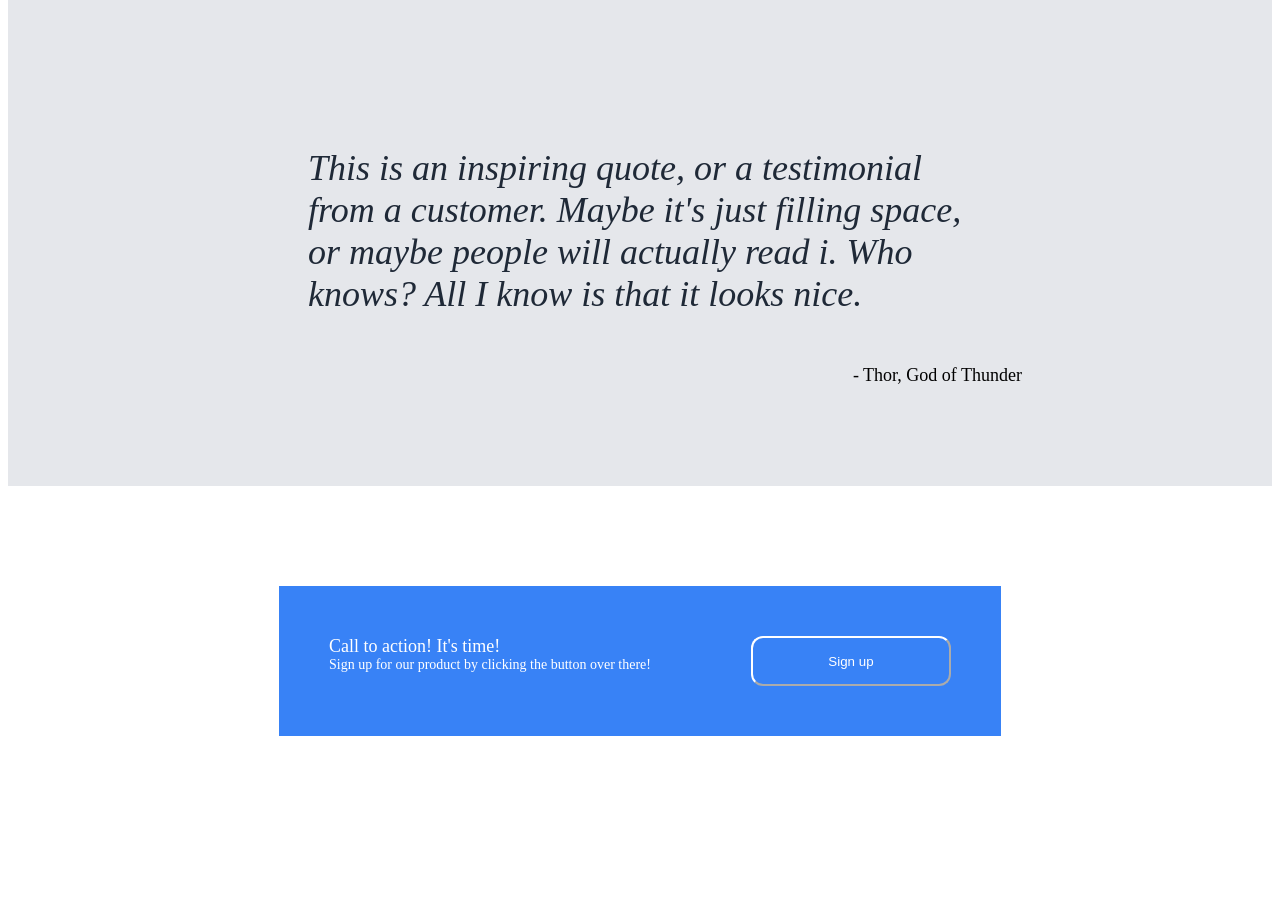
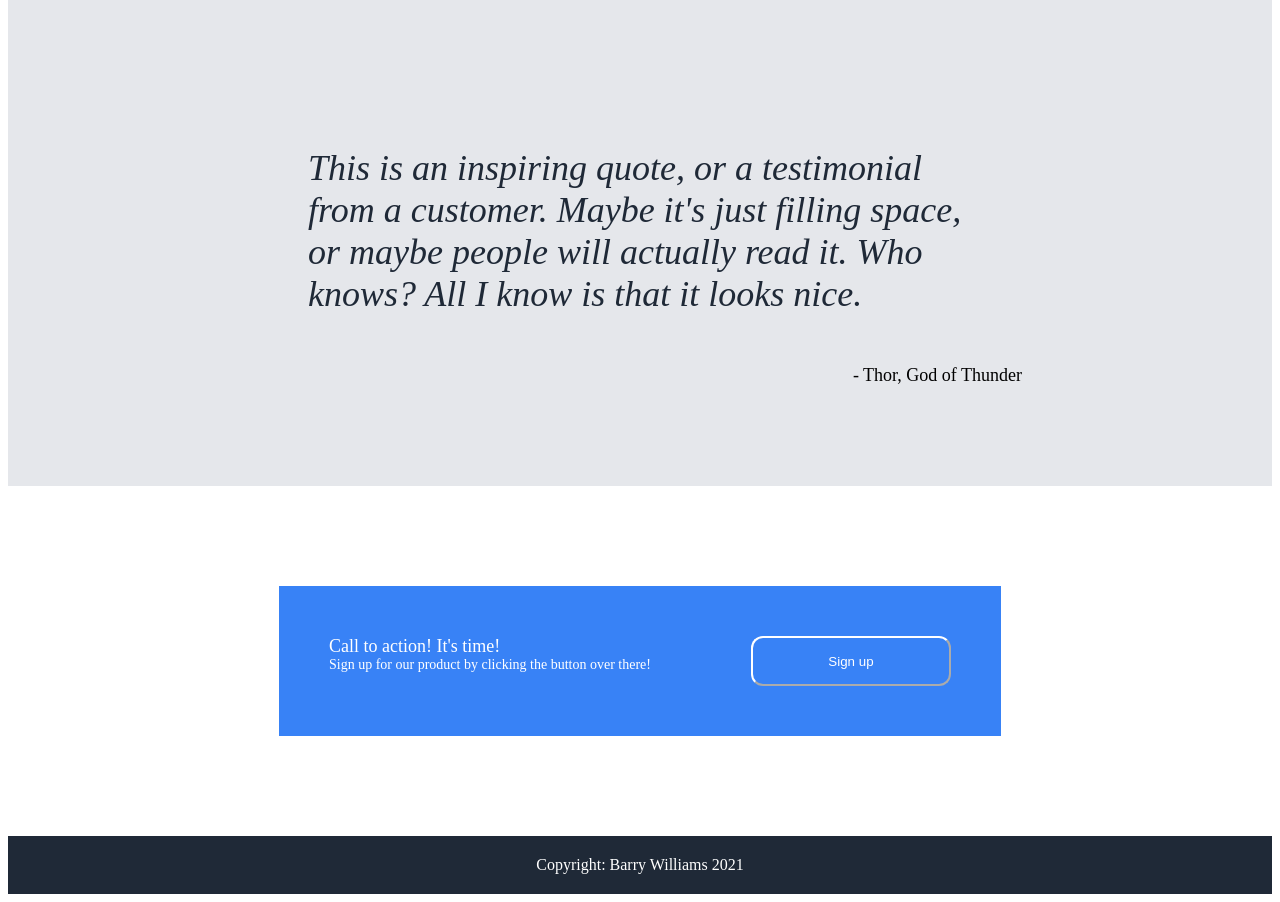
Before and after one commit to ballenwilli/firstwebpageproject, a plain HTML site: page copycat.html in a window 1280 px wide. Shown: the part 1122-2024 px from the top of the page. Before the commit the page ends 1966 px from the top, so only its background shows below. Drawn offline with Linux system fonts and the light colour scheme.

Commit message:
Fixed typos, added footers

```diff
--- a/copycat.html
+++ b/copycat.html
@@ -48,7 +48,8 @@
   </div>
 </div>
 <div class = "bodygray">
-  <div class= "grayone"> This is an inspiring quote, or a testimonial from a customer.  Maybe it's just filling space, or maybe people will actually read i. Who knows? All I know is that it looks nice. </div>
+  <div class= "grayone"> This is an inspiring quote, or a testimonial from a customer.  Maybe it's just filling space, or maybe people will actually read it.
+    Who knows? All I know is that it looks nice. </div>
   <div class="graytwo"> - Thor, God of Thunder </div>
 </div>
 <div class="bodywhite">
@@ -60,6 +61,7 @@
     <button class = "two">Sign up </button>
   </div>
 </div>
+<div class="footer">  Copyright: Barry Williams 2021 </div>
 
 
 
--- a/css/copycat.css
+++ b/css/copycat.css
@@ -173,3 +173,11 @@ button {
   font-size: 14px;
   font-weight: 300px;
 }
+.footer {
+  display: flex;
+  background-color: #1f2937;
+  justify-content: center;
+  align-items: center;
+  padding: 20px;
+  color: white;
+}
```
